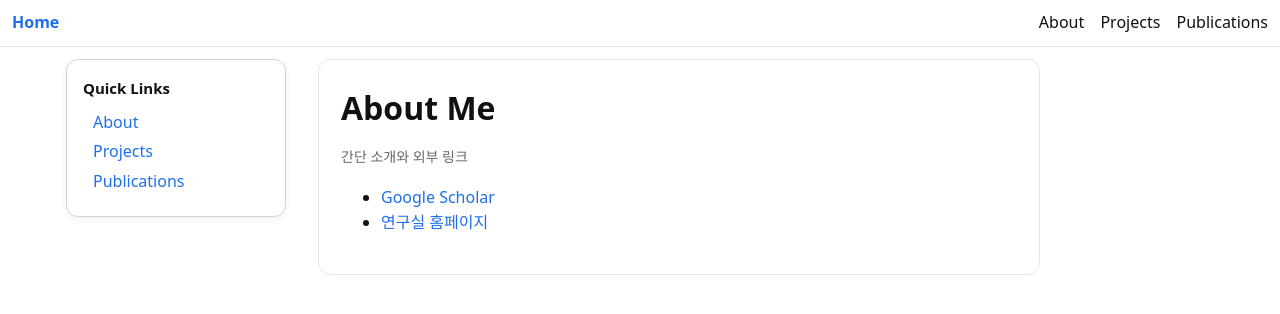
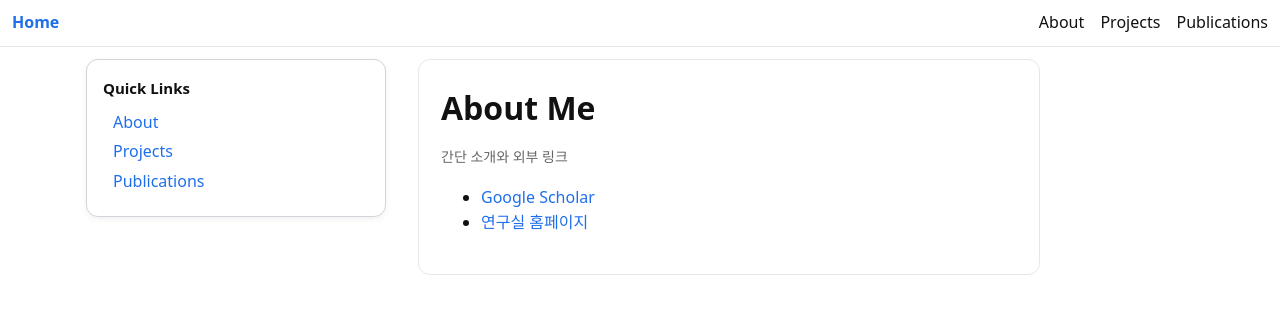
Before and after one commit to ChoRongCho/ChoRongCho.github.io, a Jekyll site: the page built from about.html, in a window 1280 px wide. Shown: the top 314 px of the page. Built offline with Jekyll 4.4.1, drawn with Linux system fonts in a browser that asks for light colours.

Commit message:
MainHome

```diff
--- a/assets/css/site.css
+++ b/assets/css/site.css
@@ -21,11 +21,11 @@ a:hover{text-decoration:underline}
   margin:0 0 0 16px;          /* 왼쪽 16px, 오른쪽은 0 */
 
   display:grid;
-  grid-template-columns:220px 1fr;  /* 왼쪽 sidebar, 오른쪽 content */
+  grid-template-columns:300px 1fr;  /* 왼쪽 sidebar, 오른쪽 content */
   gap:32px;
 
   /* 오른쪽에 사이드바만큼 여백 확보 */
-  padding:12px 240px 12px 50px;
+  padding:12px 240px 12px 70px;
   /* 위 12px, 오른쪽 220px(사이드바 폭만큼), 아래 12px, 왼쪽 8px */
 }
 
```
